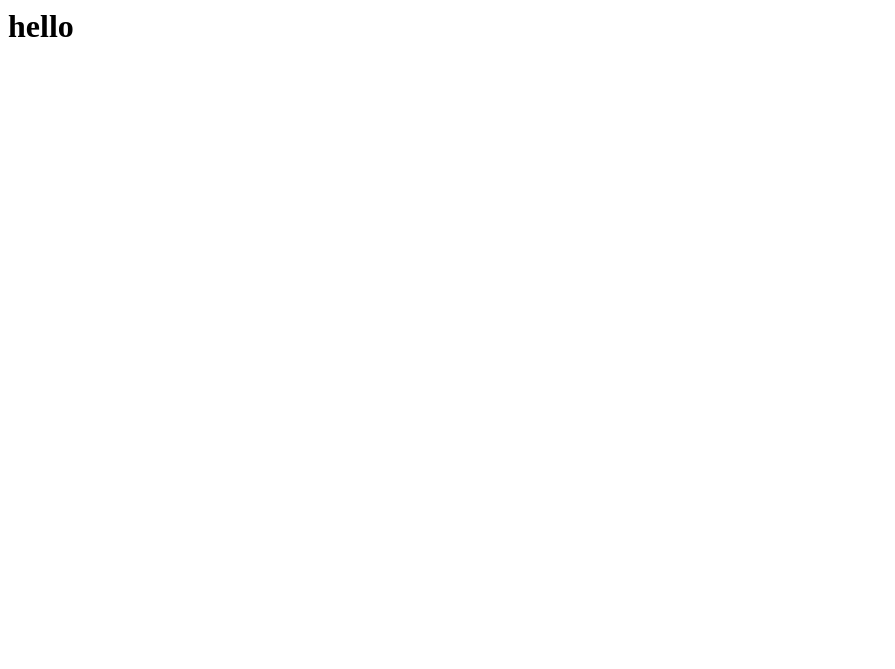
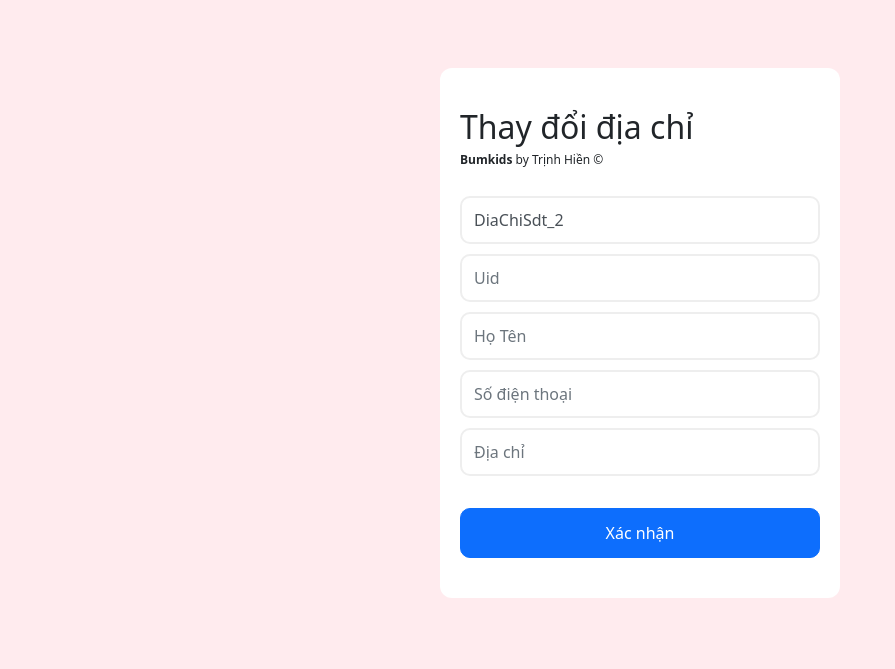
Before and after one commit to quang1412/bumkids, a plain HTML site: page index.html in a window 1280 px wide. Shown: the whole page, without its empty margins (0-895 px from the left). Drawn offline with nearby package versions, Linux system fonts and the light colour scheme.

Commit message:
Update index.html

```diff
--- a/index.html
+++ b/index.html
@@ -1 +1,89 @@
-<h1>hello</h1>
+<!DOCTYPE html>
+<html>
+<head>
+	<title>Bumkids</title>
+	<!-- Font Awesome -->
+	<link href="https://cdn.jsdelivr.net/npm/bootstrap@5.0.0-alpha1/dist/css/bootstrap.min.css" rel="stylesheet"/>
+	<link href="https://cdn.jsdelivr.net/npm/bootstrap@5.0.0-alpha1/dist/js/bootstrap.bundle.min.js" rel="stylesheet"/>
+	<link href="https://fonts.googleapis.com/css?family=Roboto:300,400,500,700&display=swap" rel="stylesheet"/>
+	<link href="https://cdnjs.cloudflare.com/ajax/libs/font-awesome/4.7.0/css/font-awesome.min.css" rel="stylesheet"/>
+	<style type="text/css">
+		body{background-color:#FFEBEE}.card{width:400px;background-color:#fff;border:none;border-radius: 12px}label.radio{cursor: pointer;width: 100%}label.radio input{position: absolute;top: 0;left: 0;visibility: hidden;pointer-events: none}label.radio span{padding: 7px 14px;border: 2px solid #eee;display: inline-block;color: #039be5;border-radius: 10px;width: 100%;height: 48px;line-height: 27px}label.radio input:checked+span{border-color: #039BE5;background-color: #81D4FA;color: #fff;border-radius: 9px;height: 48px;line-height: 27px}.form-control{margin-top: 10px;height: 48px;border: 2px solid #eee;border-radius: 10px}.form-control:focus{box-shadow: none;border: 2px solid #039BE5}.agree-text{font-size: 12px}.terms{font-size: 12px;text-decoration: none;color: #039BE5}.confirm-button{height: 50px;border-radius: 10px}
+	</style>
+</head>
+<body style="margin: auto; padding:20px; ">
+	<div class="container mt-5 mb-5 d-flex justify-content-center">
+    <div class="card px-1 py-4">
+        <div class="card-body">
+        	<form id="formInfo">
+            <h2 class="card-title mb-0">
+            	Thay đổi địa chỉ
+          	</h2>
+          	<!-- <h6 class="mb-3 ">Bumkids Authentic</h6>  -->
+          	<div class="mb-3">
+          		<small class="agree-text"><b>Bumkids</b> by Trịnh Hiền ©</small>
+          	</div>
+            <div class="row ">
+              <div class="col-sm-12">
+                <div class="form-group"> <input class="form-control" name="sheetName" type="text" value="DiaChiSdt_2"> </div>
+              </div>
+            </div>
+            <div class="row ">
+              <div class="col-sm-12">
+                <div class="form-group"> <input class="form-control" id="u" name="Uid" type="text" placeholder="Uid"> </div>
+              </div>
+            </div>
+            <div class="row">
+              <div class="col-sm-12">
+                <div class="form-group"> <input class="form-control" id="n" name="Name" type="text" placeholder="Họ Tên"> </div>
+              </div>
+            </div>
+            <div class="row">
+              <div class="col-sm-12">
+                <div class="form-group">
+                  <div class="input-group"> <input class="form-control" id="p" name="Phone" type="number" placeholder="Số điện thoại"> </div>
+                </div>
+              </div>
+            </div>
+            <div class="row">
+              <div class="col-sm-12">
+                <div class="form-group">
+                  <div class="input-group"> <input class="form-control" id="a" name="Address" type="text" placeholder="Địa chỉ"> </div>
+                </div>
+              </div>
+            </div>
+            <div class=" d-flex flex-column text-center px-5 mt-3 mb-3">
+            	<!-- <small class="agree-text"><b>Bumkids</b> by Trịnh Hiền ©</small> -->
+            	<!-- <a href="#" class="terms">Facebook.com</a> -->
+            </div>
+          	<button class="btn btn-primary btn-block confirm-button">Xác nhận</button>
+        	</form>
+        </div>
+    </div>
+</div>
+
+	<!-- MDB -->
+	<script type="text/javascript" src="https://cdnjs.cloudflare.com/ajax/libs/jquery/3.2.1/jquery.min.js"></script>
+	<script type="text/javascript">
+		$(document).ready(function(){
+			let form = $('fomr#formInfo')
+			form.submit(function(e){
+				e.preventDefault()
+				$.post(
+         'https://script.google.com/macros/s/AKfycbx-RpHccIIbiID_WV1DOjOgZsYP4-ni1zz_e76VGQnlKS76zRYrmBnIG8rtFLL977aB/exec',
+          $(this).serialize(),
+          function(data){
+          	console.log(data)
+          }
+        );
+        return false;
+			})
+
+			let searchParams = new URL(window.location.href).searchParams;
+			Array.from(searchParams).map(([key, value]) => {
+				$(`input#${key}`).val(value || '')
+			})
+		})
+	</script>
+</body>
+</html>
```
